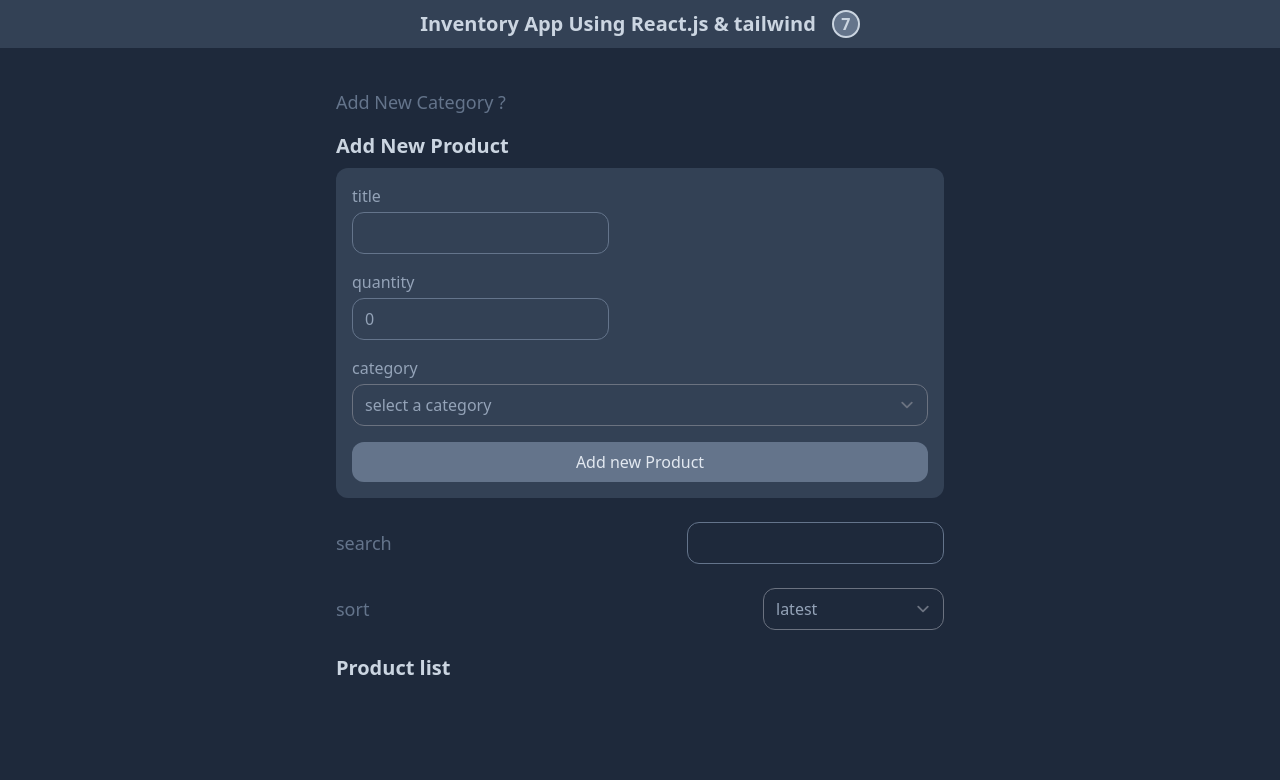
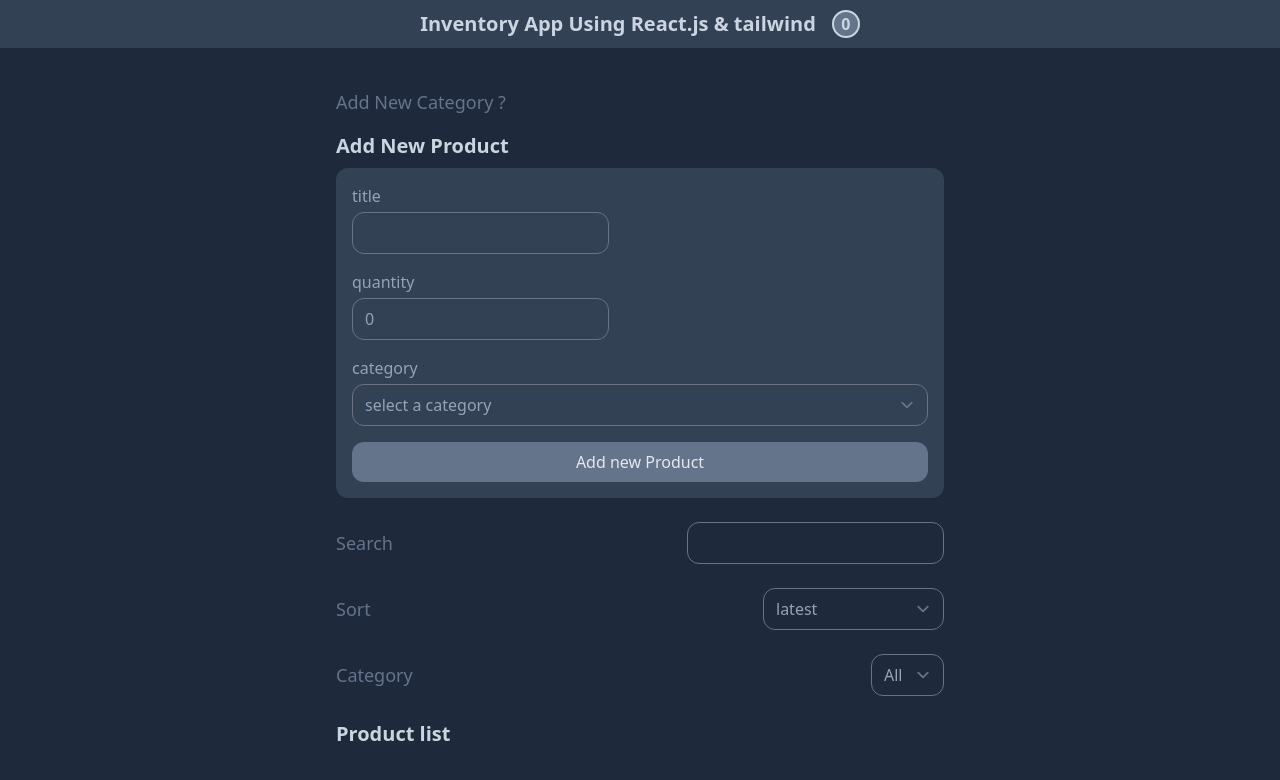
Before and after one commit to MahlaParvaz/inventory-react, a React (Vite) app: page / in a window 1280 px wide. Shown: the top 780 px of the page. Built offline with nearby package versions, Linux system fonts and the light colour scheme.

Commit message:
feat: sort by categories

```diff
--- a/src/App.jsx
+++ b/src/App.jsx
@@ -12,12 +12,14 @@
   const [filteredProducts, setFilteredProducts] = useState([]);
   const [sort, setSort] = useState('latest');
   const [search, setSearch] = useState('');
+  const [selectedCategory, setSelectedCategory] = useState('');
   useEffect(() => {
     let result = products;
     result = filteredSearchTitle(result);
+    result = filteredSelectedCategory(result);
     result = sortDate(result);
     setFilteredProducts(result);
-  }, [products, sort, search]);
+  }, [products, sort, search, selectedCategory]);
 
   const sortHandler = (e) => {
     setSort(e.target.value);
@@ -26,8 +28,15 @@
   const searchHandler = (e) => {
     setSearch(e.target.value.trim().toLowerCase());
   };
+  const selectedCategoryHandler = (e) => {
+    setSelectedCategory(e.target.value);
+  };
   const filteredSearchTitle = (array) => {
     return array.filter((p) => p.title.toLowerCase().includes(search));
+  };
+  const filteredSelectedCategory = (array) => {
+    if (!selectedCategory) return array;
+    return array.filter((item) => item.categoryId === selectedCategory);
   };
   const sortDate = (array) => {
     let sortedProducts = [...array];
@@ -60,7 +69,7 @@
   return (
     <div>
       <div className="bg-slate-800 min-h-screen">
-        <NavBar />
+        <NavBar products={products} />
         <div className="container max-w-screen-sm mx-auto p-4">
           <CategoryForm setCategories={setCategories} />
           <ProductsForm categories={categories} setProducts={setProducts} />
@@ -69,6 +78,9 @@
             search={search}
             onSort={sortHandler}
             onSearch={searchHandler}
+            selectedCategory={selectedCategory}
+            onSelectedCategory={selectedCategoryHandler}
+            categories={categories}
           />
           <ProductsList
             products={filteredProducts}
--- a/src/components/FilteredProducts.jsx
+++ b/src/components/FilteredProducts.jsx
@@ -1,12 +1,19 @@
 import { useEffect, useState } from 'react';
 
-const FilteredProducts = ({ sort, search, onSort, onSearch }) => {
+const FilteredProducts = ({
+  sort,
+  search,
+  onSort,
+  onSearch,
+  selectedCategory,
+  onSelectedCategory,
+  categories,
+}) => {
   return (
     <div>
-
       <div className="flex items-center justify-between mb-6">
         <label htmlFor="search-input" className="text-slate-500 text-lg">
-          search
+          Search
         </label>
         <input
           type="text"
@@ -19,7 +26,7 @@
       </div>
       <div className="flex items-center justify-between mb-6">
         <label htmlFor="sort-products" className="text-slate-500 text-lg">
-          sort
+          Sort
         </label>
         <select
           name="sort-products"
@@ -39,6 +46,33 @@
           </option>
         </select>
       </div>
+      <div className="flex items-center justify-between mb-6">
+        <label htmlFor="sort-products" className="text-slate-500 text-lg">
+          Category
+        </label>
+        <select
+          name="sort-products"
+          id="sort-products"
+          className="bg-transparent text-slate-400 rounded-xl"
+          value={selectedCategory}
+          onChange={onSelectedCategory}
+        >
+          <option className="bg-slate-500 text-slate-300" value="">
+            All
+          </option>
+          {categories.map((category) => {
+            return (
+              <option
+                className="bg-slate-500 text-slate-300"
+                value={category.id}
+                key={category.id}
+              >
+                {category.title}
+              </option>
+            );
+          })}
+        </select>
+      </div>
     </div>
   );
 };
--- a/src/components/NavBar.jsx
+++ b/src/components/NavBar.jsx
@@ -1,11 +1,11 @@
-const NavBar = () => {
+const NavBar = ({ products }) => {
   return (
     <div className="h-12 flex items-center justify-center gap-x-4 bg-slate-700 mb-6">
       <h1 className="md:text-xl text-sm font-bold text-slate-300">
         Inventory App Using React.js & tailwind
       </h1>
       <span className="flex items-center justify-center w-7 h-7 rounded-full bg-slate-500 border-2 border-slate-300 font-bold text-slate-300">
-        7
+        {products.length}
       </span>
     </div>
   );
--- a/src/components/ProductsList.jsx
+++ b/src/components/ProductsList.jsx
@@ -8,7 +8,7 @@
   };
   return (
     <div>
-      <h2 class="text-xl text-slate-300 font-bold mb-2">Product list</h2>
+      <h2 className="text-xl text-slate-300 font-bold mb-2">Product list</h2>
       {products.map((product) => {
         return (
           <div
```
